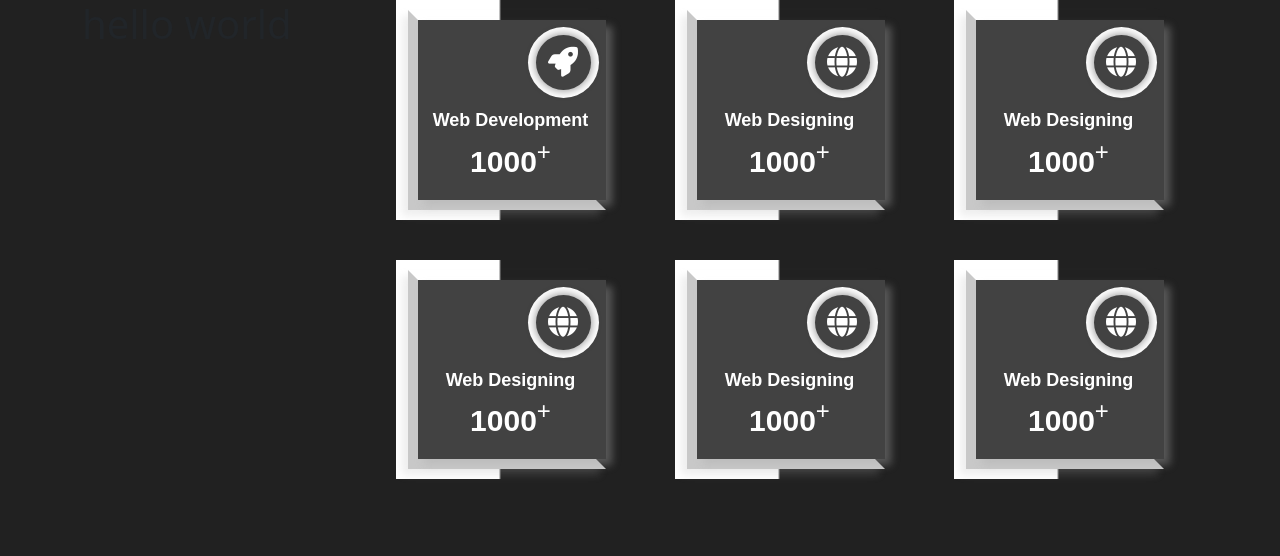
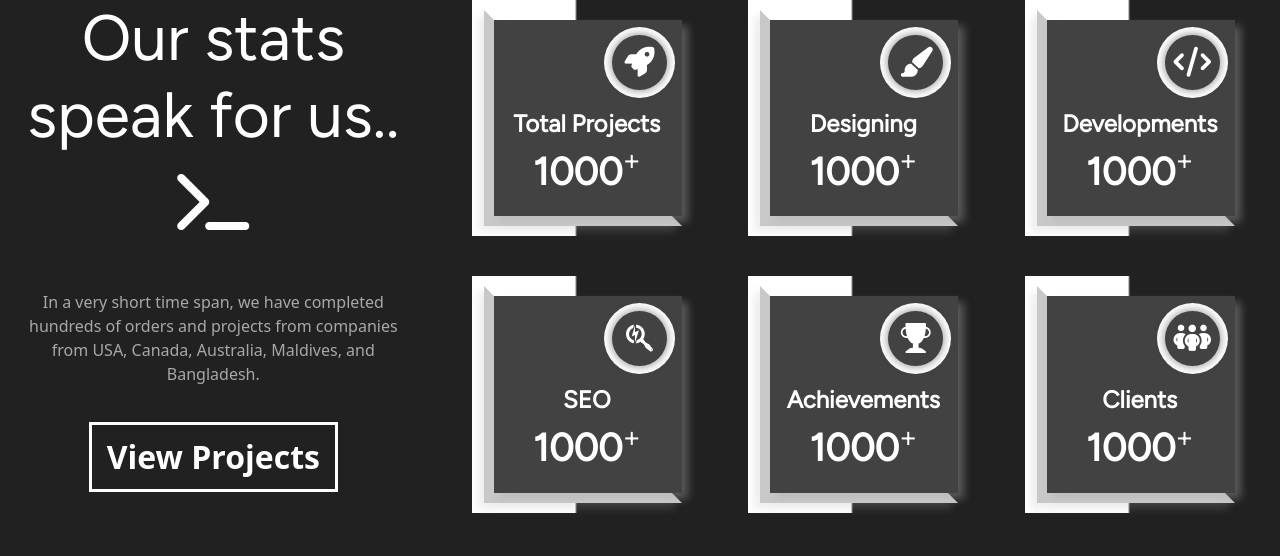
Before and after one commit to Farhan-S/origin, a plain HTML site: page stats_counter/index.html in a window 1280 px wide. Drawn offline with nearby package versions, Linux system fonts and the light colour scheme.

Commit message:
counter ready

```diff
--- a/stats_counter/index.html
+++ b/stats_counter/index.html
@@ -5,83 +5,86 @@
     <meta charset="UTF-8">
     <meta name="viewport" content="width=device-width, initial-scale=1.0">
     <title>Document</title>
+    <link
+        href="https://fonts.googleapis.com/css2?family=Figtree&family=Merriweather&family=Montserrat:ital,wght@1,300&family=Sacramento&family=Source+Serif+4:opsz@8..60&family=Ubuntu&display=swap"
+        rel="stylesheet">
     <link rel="stylesheet" href="https://cdnjs.cloudflare.com/ajax/libs/font-awesome/6.4.2/css/all.min.css">
-    <link href="https://cdn.jsdelivr.net/npm/bootstrap@5.3.2/dist/css/bootstrap.min.css" rel="stylesheet" integrity="sha384-T3c6CoIi6uLrA9TneNEoa7RxnatzjcDSCmG1MXxSR1GAsXEV/Dwwykc2MPK8M2HN" crossorigin="anonymous">
+    <link rel="stylesheet" href="https://cdn.jsdelivr.net/npm/bootstrap-icons@1.11.1/font/bootstrap-icons.css">
+    <link href="https://cdn.jsdelivr.net/npm/bootstrap@5.3.2/dist/css/bootstrap.min.css" rel="stylesheet"
+        integrity="sha384-T3c6CoIi6uLrA9TneNEoa7RxnatzjcDSCmG1MXxSR1GAsXEV/Dwwykc2MPK8M2HN" crossorigin="anonymous">
 
     <link rel="stylesheet" href="style.css">
 </head>
 
 <body>
-    <div class="container">
+    <div class="">
+        <div class="row">
+            <div class="col-lg-4">
+                <div class="top">
+                    <h1>Our stats speak for us..</h1><span>
+                        <div class="terminal-icon"><i class="fa-solid fa-terminal "></i></div>
+                    </span>
 
-
-
-
-        <div class="linear">
-
-
-            <div class="col">
-                <h1>hello world</h1>
+                    <p>In a very short time span, we have completed hundreds of orders and projects from companies from USA, Canada, Australia, Maldives, and Bangladesh.</p>
+                    <a href="">View Projects</a>
+                </div>
+            </div>
+            <div class="col-lg-8">
+                <div class="row">
+                    <div class="col-lg-4 col-md-6 col-sm-6 col-12">
+                        <div class="counter">
+                            <div class="counter-icon"><i class="fa fa-rocket"></i></div>
+                            <h3>Total Projects</h3>
+                            <span class="counter-value">1000</span><span class="plus"><sup>+</sup></span>
+                        </div>
+                    </div>
+                    <div class="col-lg-4 col-md-6 col-sm-6 col-12">
+                        <div class="counter">
+                            <div class="counter-icon"><i class="fa-solid fa-paintbrush"></i></div>
+                            <h3>Designing</h3>
+                            <span class="counter-value">1000</span><span class="plus"><sup>+</sup></span>
+                        </div>
+                    </div>
+                    <div class="col-lg-4 col-md-6 col-sm-6 col-12">
+                        <div class="counter">
+                            <div class="counter-icon"> <i class="fa-solid fa-code"></i></div>
+                            <h3>Developments</h3>
+                            <span class="counter-value">1000</span><span class="plus"><sup>+</sup></span>
+                        </div>
                     </div>
 
-            <div class="col">
-
+                    <div class="col-lg-4 col-md-6 col-sm-6 col-12">
                         <div class="counter">
-                    <div class="counter-icon"><i class="fa fa-rocket"></i></div>
-                    <h3>Web Development</h3>
+                            <div class="counter-icon"><i class="fa-brands fa-searchengin"></i></div>
+                            <h3>SEO</h3>
                             <span class="counter-value">1000</span><span class="plus"><sup>+</sup></span>
                         </div>
+                    </div>
 
+                    <div class="col-lg-4 col-md-6 col-sm-6 col-12">
                         <div class="counter">
-                    <div class="counter-icon"><i class="fa fa-globe"></i></div>
-                    <h3>Web Designing</h3>
+                            <div class="counter-icon"><i class="bi bi-trophy-fill"></i></div>
+                            <h3>Achievements</h3>
                             <span class="counter-value">1000</span><span class="plus"><sup>+</sup></span>
                         </div>
-
-
                     </div>
 
-
-
-            <div class="col">
+                    <div class="col-lg-4 col-md-6 col-sm-6 col-12">
                         <div class="counter">
-                    <div class="counter-icon"><i class="fa fa-globe"></i></div>
-                    <h3>Web Designing</h3>
+                            <div class="counter-icon"><i class="fa-solid fa-people-group"></i></div>
+                            <h3>Clients</h3>
                             <span class="counter-value">1000</span><span class="plus"><sup>+</sup></span>
                         </div>
-
-                <div class="counter" >
-                    <div class="counter-icon"><i class="fa fa-globe"></i></div>
-                    <h3>Web Designing</h3>
-                    <span class="counter-value">1000</span><span class="plus"><sup>+</sup></span>
                     </div>
-
-
-            </div>
-
-            <div class="col">
-                <div class="counter">
-                    <div class="counter-icon"><i class="fa fa-globe"></i></div>
-                    <h3>Web Designing</h3>
-                    <span class="counter-value">1000</span><span class="plus"><sup>+</sup></span>
-                </div>
-
-                <div class="counter" >
-                    <div class="counter-icon"><i class="fa fa-globe"></i></div>
-                    <h3>Web Designing</h3>
-                    <span class="counter-value">1000</span><span class="plus"><sup>+</sup></span>
-                </div>
-
-
-            </div>
-
-
-
 
                 </div>
             </div>
+        </div>
+    </div>
 
-    <script src="https://cdn.jsdelivr.net/npm/bootstrap@5.3.2/dist/js/bootstrap.bundle.min.js" integrity="sha384-C6RzsynM9kWDrMNeT87bh95OGNyZPhcTNXj1NW7RuBCsyN/o0jlpcV8Qyq46cDfL" crossorigin="anonymous"></script>
+    <script src="https://cdn.jsdelivr.net/npm/bootstrap@5.3.2/dist/js/bootstrap.bundle.min.js"
+        integrity="sha384-C6RzsynM9kWDrMNeT87bh95OGNyZPhcTNXj1NW7RuBCsyN/o0jlpcV8Qyq46cDfL"
+        crossorigin="anonymous"></script>
     <script type="text/javascript" src="https://code.jquery.com/jquery-1.12.0.min.js"></script>
     <script src="app.js"></script>
 </body>
--- a/stats_counter/style.css
+++ b/stats_counter/style.css
@@ -1,3 +1,5 @@
+@import url("https://cdn.jsdelivr.net/npm/bootstrap-icons@1.11.1/font/bootstrap-icons.css");
+
 :root {
     --color1: #ffffff;
     --color2: #c8c8c8;
@@ -15,7 +17,7 @@ body{
 .counter {
     color: var(--color1);
     background: linear-gradient(to right, var(--color1) 49%, transparent 50%);
-    font-family: 'IBM Plex Sans Hebrew', sans-serif;
+    font-family: 'Figtree', sans-serif;
     text-align: center;
     width: 210px;
     padding: 110px 10px 35px 30px;
@@ -24,12 +26,54 @@ body{
     z-index: 1;
 
 }
+
 .linear{
     display: flex;
     justify-content: space-between;
 }
 .row{
     margin: auto;
+}
+.top{
+    color: #ffffff;
+    text-align: center;
+
+}
+
+.top p{
+    color: #a8a8a8;
+    margin-top: 40px;
+}
+
+.top a{
+    position: relative;
+    display: inline-flex;
+    padding: 8px 15px;
+    text-decoration: none;
+    font-size: 2em;
+    font-weight: 600;
+    margin-top: auto;
+    border: 3px solid #ffffff;
+    color: #ffffff;
+    margin-bottom: 20px;
+    margin-top: 20px;
+}
+
+.top a:hover{
+    background-color: #ffffff;
+    color: #212121;
+    transition: 0.3s cubic-bezier(0.55, 0.06, 0.68, 0.19)ease-in-out;
+}
+
+.top h1{
+    color: #ffffff;
+    display: inline;
+    font-size: 4em;
+    font-family: 'Figtree', sans-serif;
+}
+.terminal-icon{
+ font-size: 4em;
+ display: inline;
 }
 
 
@@ -72,14 +116,14 @@ body{
 }
 
 .counter h3 {
-    font-size: 18px;
+    font-size: 1.5em;
     font-weight: 600;
     margin: 0 0 5px 0;
     text-transform: capitalize;
 }
 
 .counter .counter-value {
-    font-size: 30px;
+    font-size: 2.4em;
     font-weight: 600;
 
 }
@@ -87,7 +131,7 @@ body{
 
 
 .plus{
-    font-size: 2em;
+    font-size: 2.4em;
 }
 
 @media screen and (max-width:1990px) {
```
Lines whose indentation alone changed are shown as unchanged.
